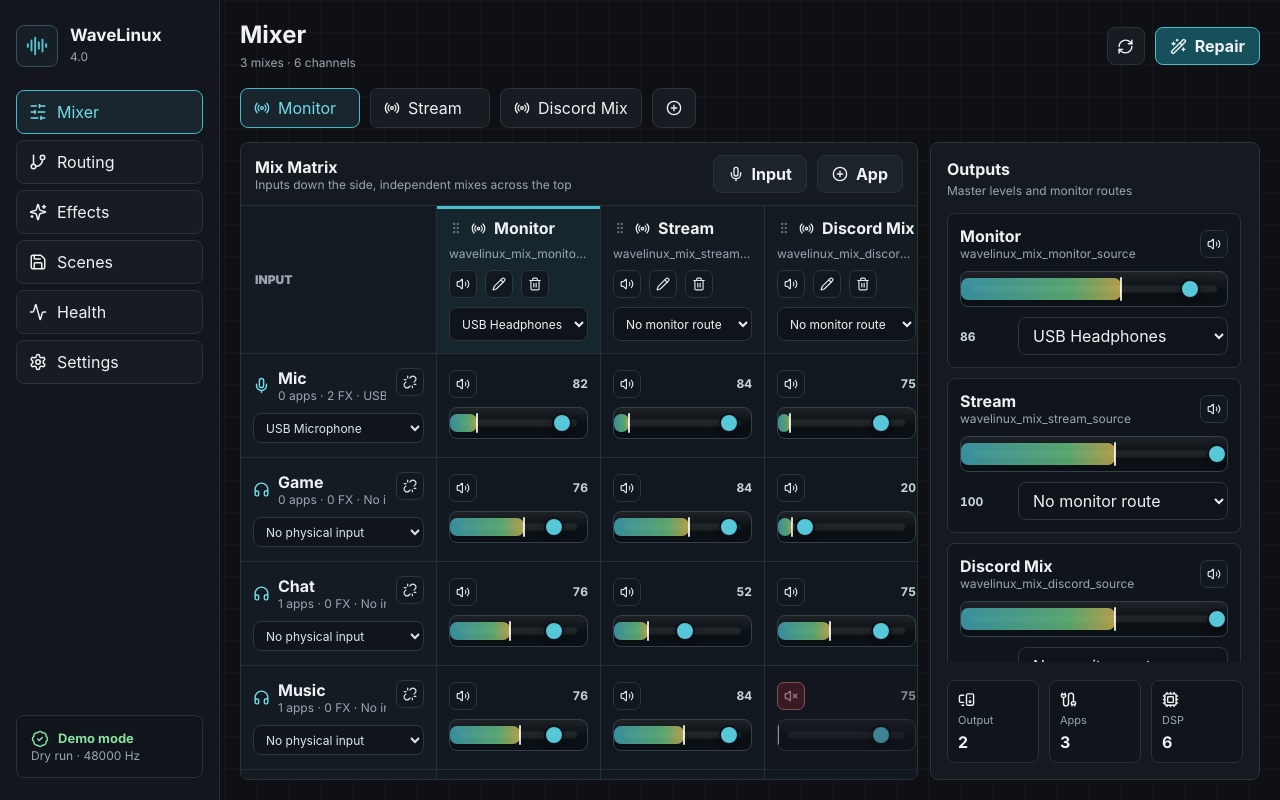
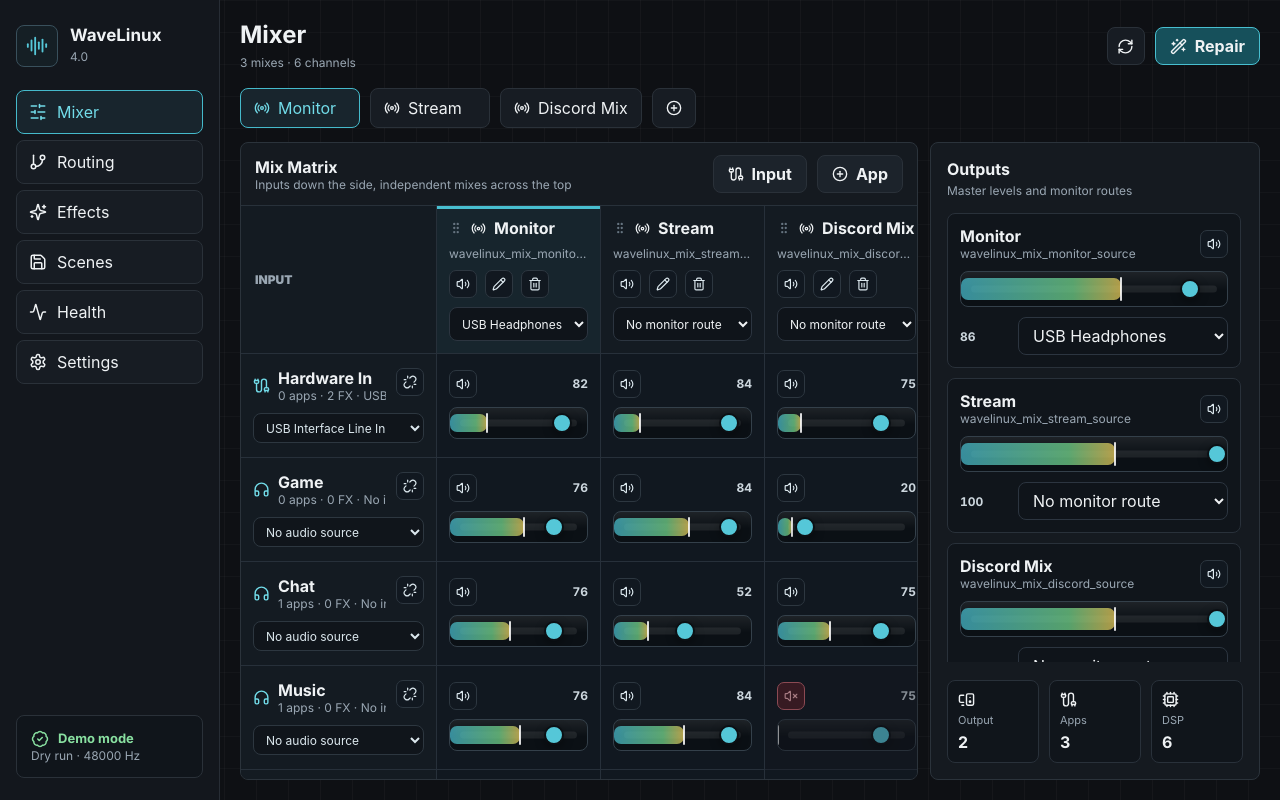
Before and after one commit to DuskyProjects/WaveLinux, a React (Vite) app: page / in a window 1280 px wide. Built offline with nearby package versions, Linux system fonts and the light colour scheme.

Commit message:
Generalize hardware source support

```diff
--- a/src/App.tsx
+++ b/src/App.tsx
@@ -233,7 +233,7 @@ function MixerView({
   busy: boolean;
 }) {
   const outputs = state.graph.outputs.filter((output) => !output.is_virtual);
-  const inputs = state.graph.inputs.filter((input) => !input.is_virtual);
+  const inputs = state.graph.inputs.filter((input) => !isWaveLinuxManagedDevice(input));
   const softwareChannelCount = state.config.channels.filter((channel) => !isHardwareChannel(channel)).length;
   const hardwareInputCount = state.config.channels.filter(isHardwareChannel).length;
   const [menu, setMenu] = useState<{ x: number; y: number; channelId: string } | null>(null);
@@ -301,13 +301,13 @@ function MixerView({
                 className="secondary-button"
                 disabled={hardwareInputCount >= MAX_HARDWARE_INPUTS || busy}
                 onClick={() => {
-                  const name = window.prompt("Input name", "Mic 2");
-                  if (name) void run("create_channel", { name, kind: "microphone" satisfies ChannelKind }, "Input added");
+                  const name = window.prompt("Input name", "Hardware Input");
+                  if (name) void run("create_channel", { name, kind: "generic" satisfies ChannelKind }, "Input added");
                 }}
                 type="button"
-                title={`${hardwareInputCount}/${MAX_HARDWARE_INPUTS} hardware inputs`}
+                title={`${hardwareInputCount}/${MAX_HARDWARE_INPUTS} hardware sources`}
               >
-                <Mic size={16} />
+                <Cable size={16} />
                 Input
               </button>
               <button
@@ -530,7 +530,7 @@ function ChannelHeaderCell({
   onOpenMenu: (event: ReactMouseEvent<HTMLElement>) => void;
   run: <T>(command: string, args?: Record<string, unknown>, message?: string) => Promise<T>;
 }) {
-  const Icon = channel.kind === "microphone" ? Mic : channel.kind === "soundboard" ? Music2 : Headphones;
+  const Icon = channelIcon(channel.kind);
   const selectedInput =
     channel.source_device === "@DEFAULT_SOURCE@"
       ? "Default input"
@@ -541,7 +541,7 @@ function ChannelHeaderCell({
         <Icon size={17} />
         <div>
           <strong title={channel.name}>{channel.name}</strong>
-          <span title={selectedInput ?? "No physical input"}>
+          <span title={selectedInput ?? "No audio source"}>
             {appCount} apps · {channel.effects.length} FX · {selectedInput ?? "No input"}
           </span>
         </div>
@@ -575,10 +575,10 @@ function ChannelHeaderCell({
           );
         }}
         onClick={(event) => event.stopPropagation()}
-        title="Physical input source"
+        title="Audio source"
         value={channel.source_device ?? ""}
       >
-        <option value="">No physical input</option>
+        <option value="">No audio source</option>
         <option value="@DEFAULT_SOURCE@">Default input</option>
         {inputs.map((input) => (
           <option key={input.id} value={input.id}>
@@ -758,7 +758,7 @@ function ChannelStrip({
   onOpenMenu: (event: ReactMouseEvent<HTMLElement>) => void;
   run: <T>(command: string, args?: Record<string, unknown>, message?: string) => Promise<T>;
 }) {
-  const Icon = channel.kind === "microphone" ? Mic : channel.kind === "soundboard" ? Music2 : Headphones;
+  const Icon = channelIcon(channel.kind);
   return (
     <article className="channel-strip" onClick={onFocus} onContextMenu={onOpenMenu}>
       <div className="strip-title">
@@ -1744,6 +1744,23 @@ function isHardwareChannel(channel: Pick<Channel, "kind">): boolean {
   return channel.kind === "microphone" || channel.kind === "generic";
 }
 
+function isWaveLinuxManagedDevice(
+  device: Pick<AppStateSnapshot["graph"]["inputs"][number], "id" | "name" | "is_virtual">,
+): boolean {
+  return (
+    device.is_virtual &&
+    (device.id.startsWith("wavelinux_") || device.name.startsWith("wavelinux_"))
+  );
+}
+
+function channelIcon(kind: ChannelKind): typeof Headphones {
+  if (kind === "microphone") return Mic;
+  if (kind === "soundboard") return Music2;
+  if (kind === "generic") return Cable;
+  if (kind === "system") return MonitorSpeaker;
+  return Headphones;
+}
+
 function pseudoLevel(seed: string, index: number): number {
   const time = Date.now() / 1000;
   const base = seed.split("").reduce((sum, char) => sum + char.charCodeAt(0), 0);
--- a/src/tauri.ts
+++ b/src/tauri.ts
@@ -550,14 +550,14 @@ export const demoState: AppStateSnapshot = {
         muted: false,
       },
     ],
-    channels: ["Mic", "Game", "Chat", "Music", "Browser", "SFX"].map((name, index) => {
+    channels: ["Hardware In", "Game", "Chat", "Music", "Browser", "SFX"].map((name, index) => {
       const id = slug(name);
       return {
         id,
         name,
-        kind: index === 0 ? "microphone" : index === 5 ? "soundboard" : "application",
+        kind: index === 0 ? "generic" : index === 5 ? "soundboard" : "application",
         virtual_sink_name: `wavelinux_channel_${id}`,
-        source_device: index === 0 ? "alsa_input.usb_mic" : null,
+        source_device: index === 0 ? "alsa_input.usb_interface" : null,
         linked: false,
         mix_buses: {
           monitor: { volume: index === 0 ? 0.82 : 0.76, muted: false },
@@ -578,7 +578,10 @@ export const demoState: AppStateSnapshot = {
   },
   graph: {
     inputs: [
-      { id: "alsa_input.usb_mic", name: "alsa_input.usb_mic", description: "USB Microphone", is_default: true, is_virtual: false },
+      { id: "alsa_input.usb_interface", name: "alsa_input.usb_interface", description: "USB Interface Line In", is_default: true, is_virtual: false },
+      { id: "alsa_input.capture_card", name: "alsa_input.capture_card", description: "HDMI Capture Card Audio", is_default: false, is_virtual: false },
+      { id: "bluez_input.headset", name: "bluez_input.headset", description: "Bluetooth Headset Mic", is_default: false, is_virtual: false },
+      { id: "alsa_output.usb.monitor", name: "alsa_output.usb.monitor", description: "USB Headphones Monitor", is_default: false, is_virtual: false },
     ],
     outputs: [
       { id: "alsa_output.usb", name: "alsa_output.usb", description: "USB Headphones", is_default: true, is_virtual: false },
```
Also changed, not shown: 1 other file (tests, documents, lock files or other folders).
